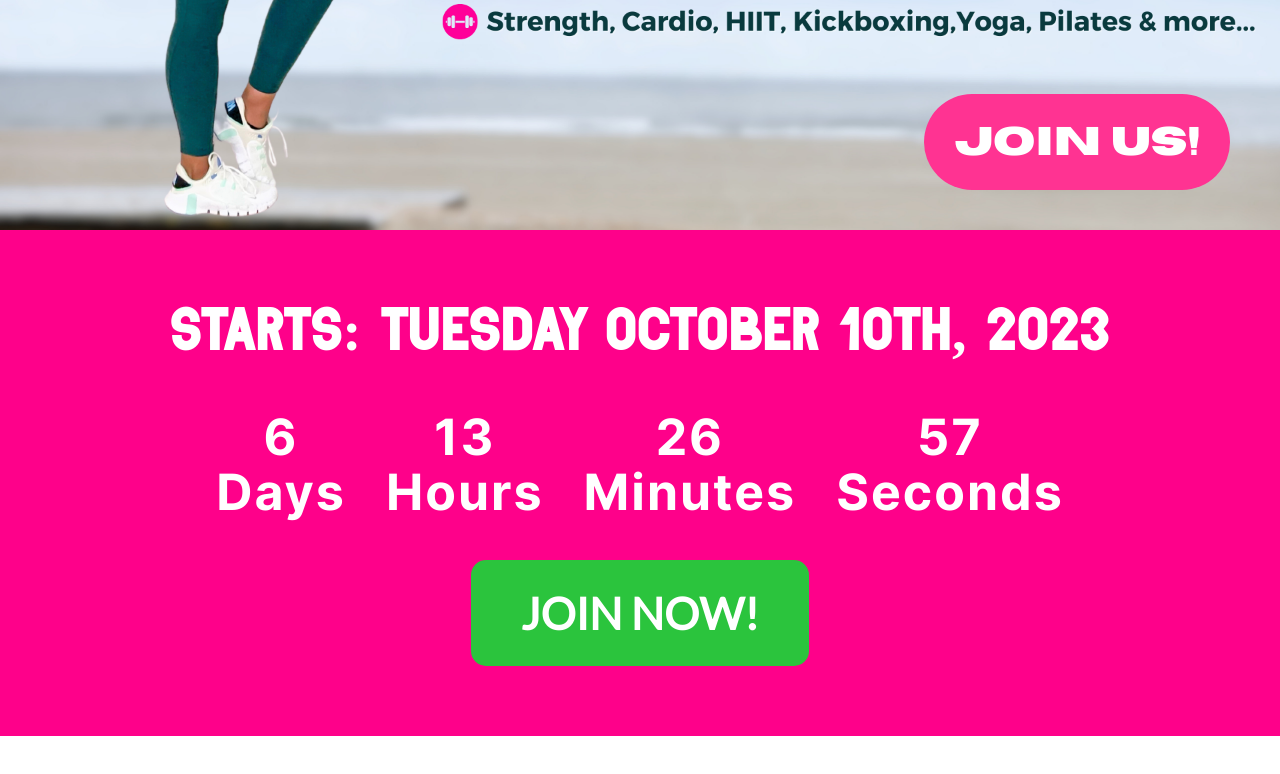
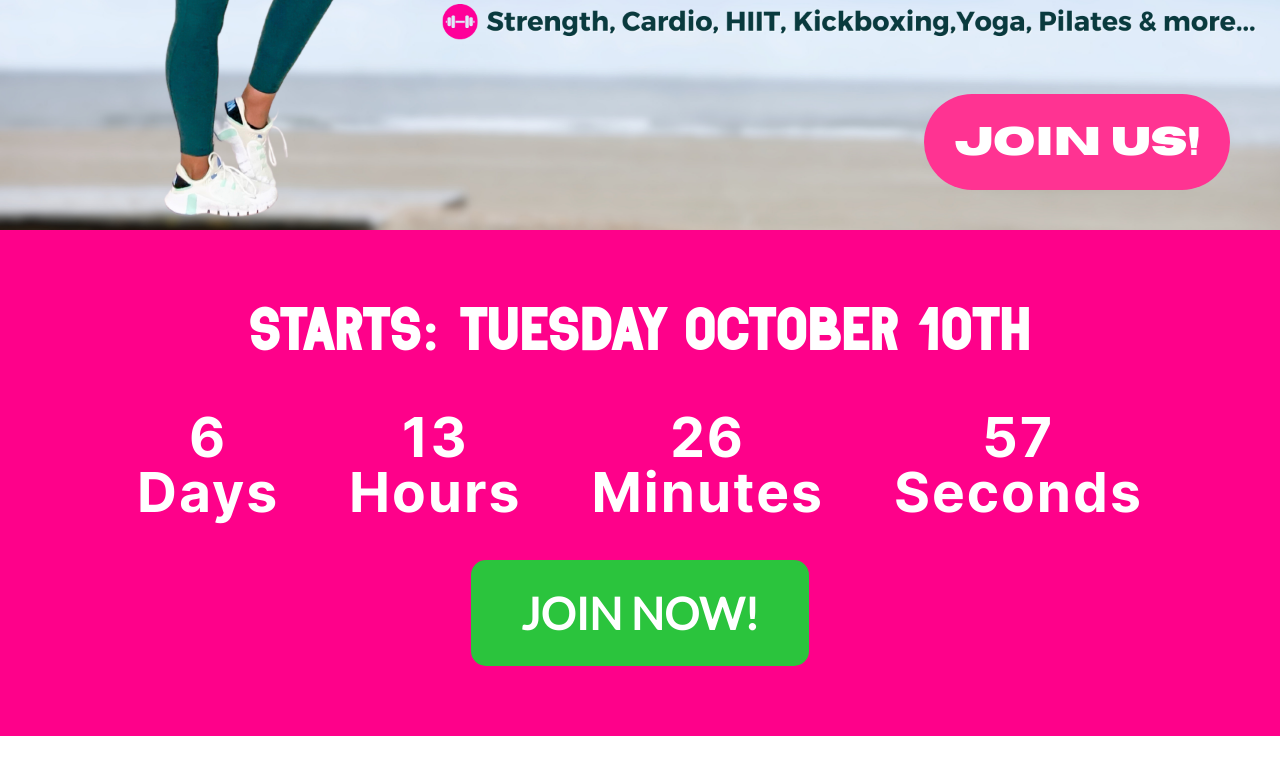
Before and after one commit to Swatigajera222/30Day-Fall-Fitness, a plain HTML site: page index.html in a window 1280 px wide. Shown: the part 605-1379 px from the top of the page. Drawn offline with Linux system fonts and the light colour scheme; files whose address does not match are found by name.

Commit message:
04-10 web new add

```diff
--- a/css/style.css
+++ b/css/style.css
@@ -325,14 +325,14 @@ ul {
   display: flex;
   justify-content: center;
   align-items: center;
-  gap: 40px;
+  gap: 70px;
 }
 #countdown .vertical-text {
   display: flex;
   flex-direction: column;
   margin-bottom: 0px;
   color: #fff;
-  font-size: 50px;
+  font-size: 55px;
   text-transform: capitalize;
   text-align: center;
   font-family: Inter-Bold;
@@ -649,7 +649,7 @@ ul {
     gap: 25px;
   }
   #countdown .vertical-text {
-    font-size: 32px;
+    font-size: 28px;
     line-height: 40px;
   }
   .bootcamp-section .head-title {
--- a/index.html
+++ b/index.html
@@ -76,7 +76,7 @@
     <section class="sortable-wrap">
       <div class="container">
         <div class="bootcamp-start">
-          <h3 id="title"><span>Starts:</span> Tuesday October 10th, 2023</h3>
+          <h3 id="title"><span>Starts:</span> Tuesday October 10th</h3>
         </div>
         <!-- countdown-main -->
         <div id="countdown"></div>
```
Also changed, not shown: img/2.png.
